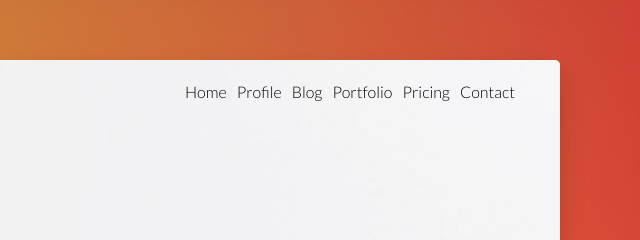
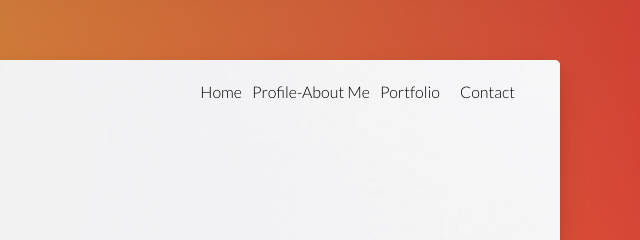
Before and after one commit to EliamRuiz/eliamruiz.github.io, a plain HTML site: page index.html in a window 1280 px wide. Shown: the top 240 px of the page, 592-1232 px from the left. Drawn offline with nearby package versions, Linux system fonts and the light colour scheme; some icons are missing.

Commit message:
continuation of improvements

```diff
--- a/index.html
+++ b/index.html
@@ -47,16 +47,13 @@
                     <a class="nav-link" href="#home">Home</a>
                 </li>
                 <li class="nav-item">
-                    <a class="nav-link" href="#who-we-are">Profile</a>
-                </li>
-                <li class="nav-item">
-                    <a class="nav-link" href="#blog">Blog</a>
+                    <a class="nav-link" href="#who-we-are">Profile-About Me</a>
                 </li>
                 <li class="nav-item">
                     <a class="nav-link" href="#portfolio">Portfolio</a>
                 </li>
                 <li class="nav-item">
-                    <a class="nav-link" href="#pricing">Pricing</a>
+                    <a class="nav-link" href="#pricing"></a>
                 </li>
                 <li class="nav-item">
                     <a class="nav-link" href="contact.html">Contact</a>
```
